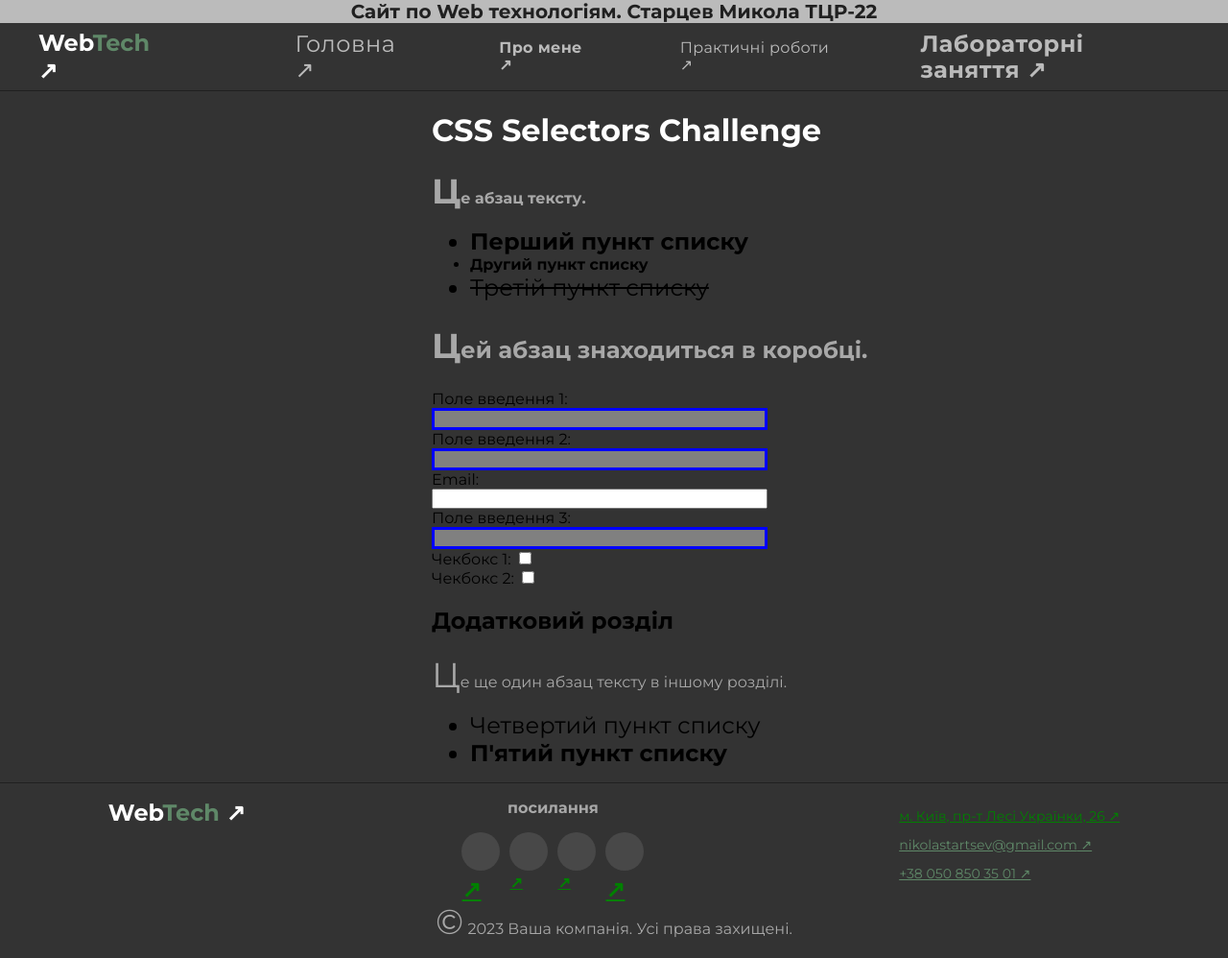
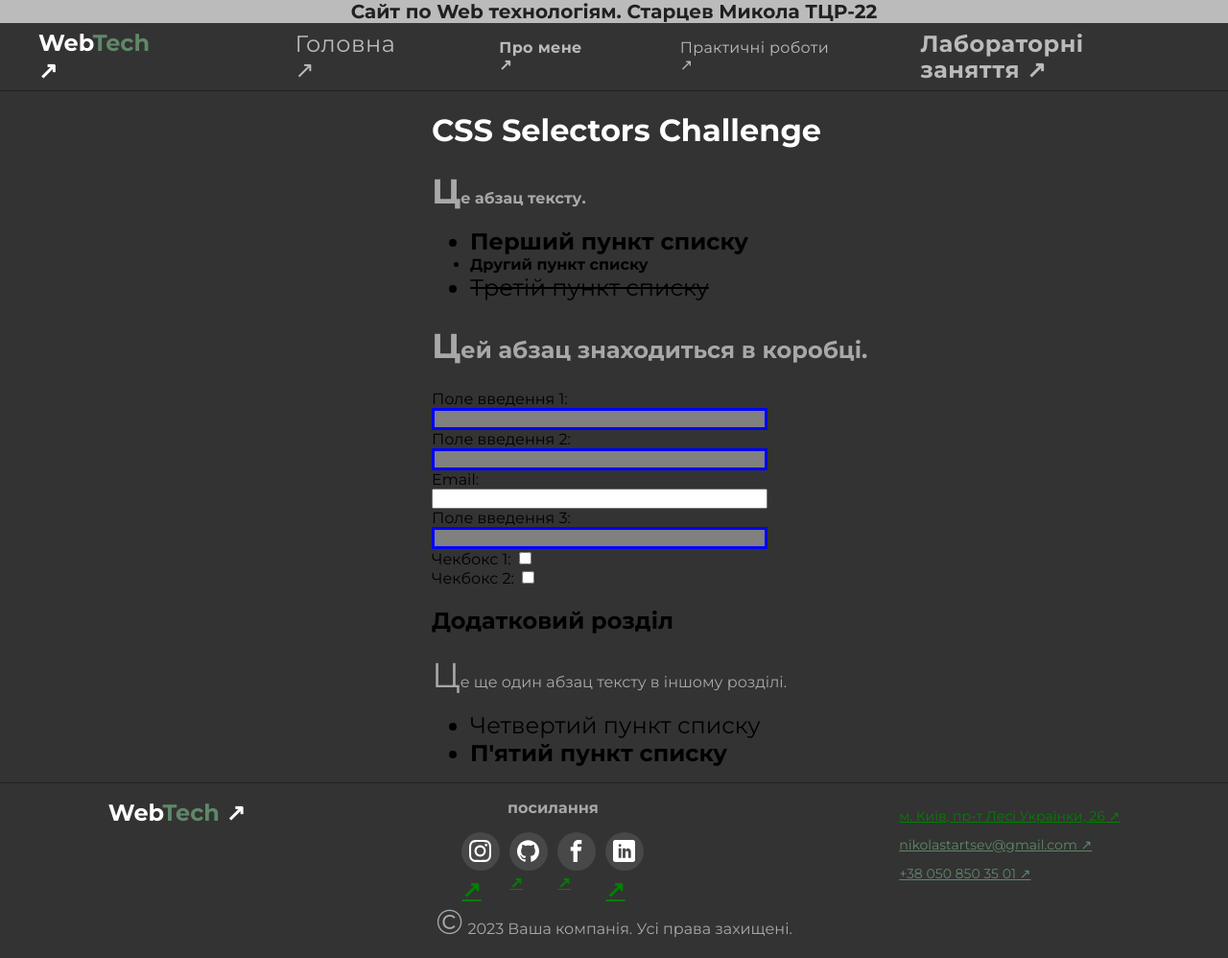
Before and after one commit to NickStS/web-technologies, a plain HTML site: page html/labs/lab2.html in a window 1280 px wide. Shown: the top 998 px of the page at 96% size. Drawn offline with Linux system fonts and the light colour scheme; the site is published under a folder, as on GitHub Pages, so addresses that start at the root find nothing.

Commit message:
edit icons-svg

```diff
--- a/html/labs/lab2.html
+++ b/html/labs/lab2.html
@@ -88,28 +88,28 @@
                     <li>
                         <a href="https://www.instagram.com/danger_videograph/">
                             <svg class="footer__network-svg">
-                                <use href="/img/icons.svg#instagram"></use>
+                                <use href="../../img/icons.svg#instagram"></use>
                             </svg>
                         </a>
                     </li>
                     <li>
                         <a href="https://github.com/NickStS">
                             <svg class="footer__network-svg">
-                                <use href="/img/icons.svg#github"></use>
+                                <use href="../../img/icons.svg#github"></use>
                             </svg>
                         </a>
                     </li>
                     <li>
                         <a href="https://www.facebook.com/profile.php?id=100014645977569">
                             <svg class="footer__network-svg">
-                                <use href="/img/icons.svg#facebook"></use>
+                                <use href="../../img/icons.svg#facebook"></use>
                             </svg>
                         </a>
                     </li>
                     <li>
                         <a href="https://www.linkedin.com/in/mykola-startsev-0528b4220/ ">
                             <svg class="footer__network-svg">
-                                <use href="/img/icons.svg#linkedin"></use>
+                                <use href="../../img/icons.svg#linkedin"></use>
                             </svg>
                         </a>
                     </li>
```
Also changed, not shown: html/labs/form.html (+4 -4 lines), html/pract/schedule.html (+4 -4 lines), index.html (+4 -4 lines).
